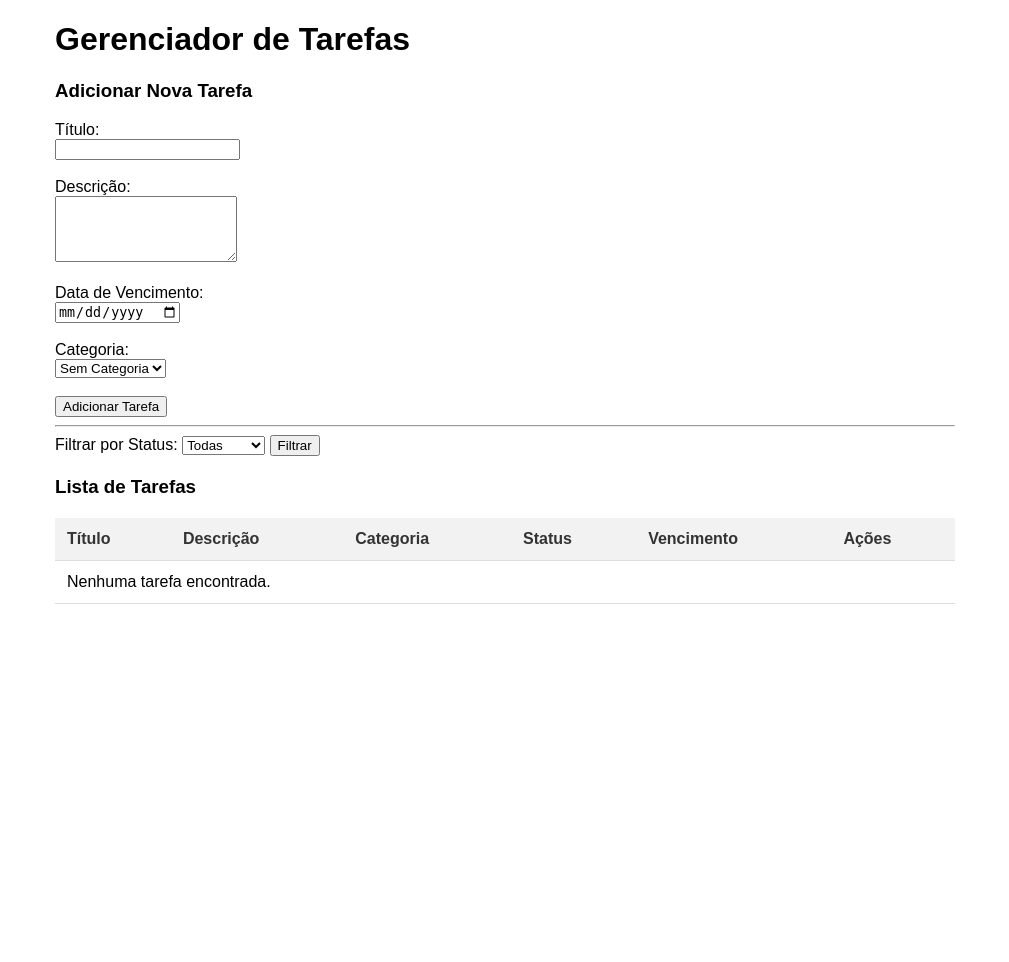
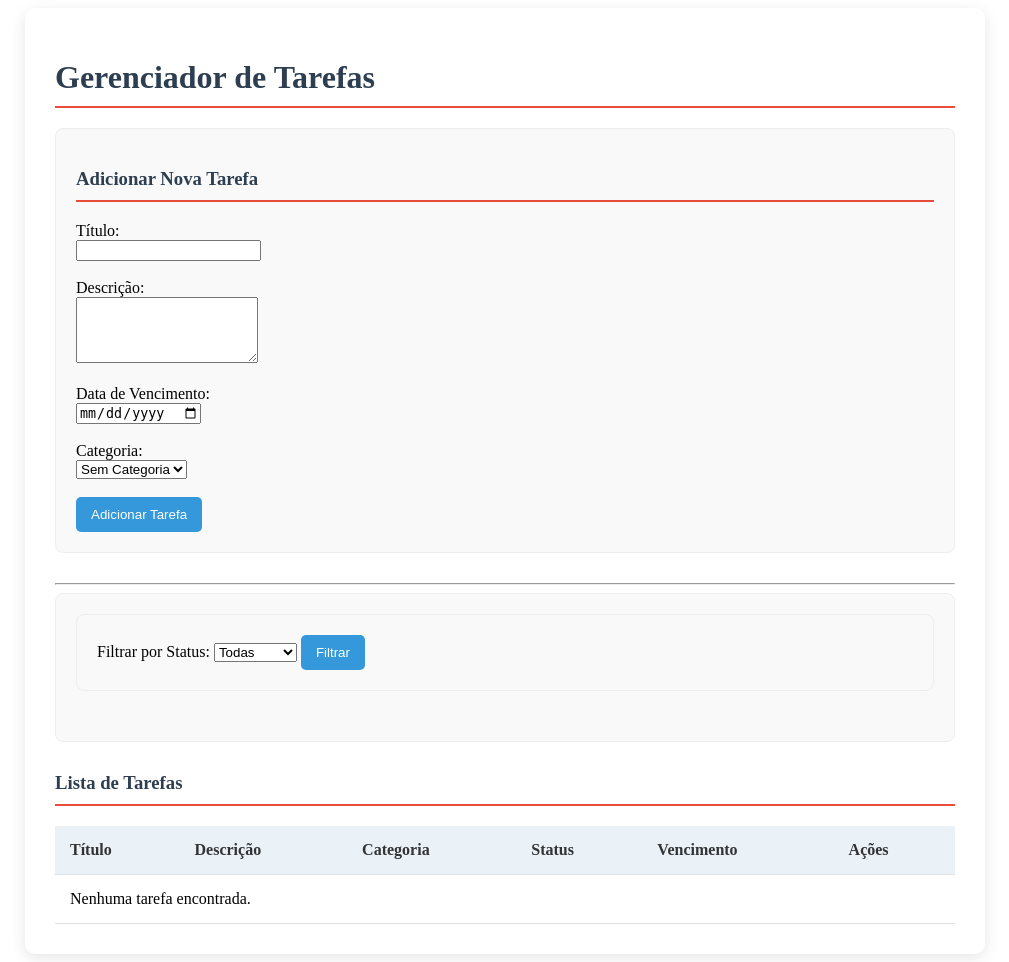
Before and after one commit to Afton06/gerenciador-tarefas, a PHP site: page / in a window 1280 px wide. Shown: the whole page, without its empty margins (135-1144 px from the left). Before the commit the page ends 604 px from the top, so only its background shows below. Run offline with PHP 8.4, Linux system fonts and the light colour scheme; data that the repository does not hold is empty.

Commit message:
Adiciona detalhes visuais e refina o design da aplicação

```diff
--- a/index.php
+++ b/index.php
@@ -44,23 +44,119 @@ $result_categorias = $conn->query($sql_categorias);
     <meta name="viewport" content="width=device-width, initial-scale=1.0">
     <title>Gerenciador de Tarefas</title>
     <style>
-        body { font-family: Arial, sans-serif; margin: 20px; }
-        .container { max-width: 900px; margin: auto; }
-        .acoes a { margin-right: 10px; text-decoration: none; color: #007bff; }
-        .acoes a:hover { text-decoration: underline; }
-        .filtro-form { margin-bottom: 20px; }
-        table { width: 100%; border-collapse: collapse; margin-top: 20px; }
-        th, td { padding: 12px; text-align: left; border-bottom: 1px solid #ddd; }
-        th { background-color: #f2f2f2; color: #333; }
-        tr:hover { background-color: #f9f9f9; }
-        .status-concluida { color: green; font-weight: bold; }
-        .status-pendente { color: orange; font-weight: bold; }
-        .tarefa-concluida { text-decoration: line-through; color: #888; }
-        .botoes-acao { display: flex; gap: 5px; }
-        .botoes-acao a { padding: 5px 10px; border-radius: 5px; }
-        .botoes-acao .editar { background-color: #ffc107; color: black; }
-        .botoes-acao .excluir { background-color: #dc3545; color: white; }
-        .botoes-acao a:hover { opacity: 0.8; }
+        <style>
+            @import url('https://fonts.googleapis.com/css2?family=Poppins:wght@400;600&display=swap');
+
+    body {
+        font-family: 'Poppins', sans-serif;
+        margin: 0;
+        padding: 20px;
+        background-color: #f4f7f9;
+        color: #333;
+    }
+
+    .container {
+        max-width: 900px;
+        margin: auto;
+        background-color: #fff;
+        padding: 30px;
+        border-radius: 10px;
+        box-shadow: 0 4px 15px rgba(0, 0, 0, 0.1);
+    }
+
+    h1, h3 {
+        color: #2c3e50;
+        border-bottom: 2px solid #e74c3c;
+        padding-bottom: 10px;
+        margin-bottom: 20px;
+    }
+
+    form, .filtro-form {
+        margin-bottom: 30px;
+        padding: 20px;
+        background-color: #f9f9f9;
+        border-radius: 8px;
+        border: 1px solid #eee;
+    }
+
+    table {
+        width: 100%;
+        border-collapse: collapse;
+        margin-top: 20px;
+    }
+
+    th, td {
+        padding: 15px;
+        text-align: left;
+        border-bottom: 1px solid #e0e0e0;
+    }
+
+    th {
+        background-color: #eaf2f8;
+        color: #333;
+        font-weight: 600;
+    }
+
+    tr:hover {
+        background-color: #f5f5f5;
+    }
+
+    .status-concluida {
+        color: #28a745;
+        font-weight: bold;
+    }
+
+    .status-pendente {
+        color: #ffc107;
+        font-weight: bold;
+    }
+
+    .tarefa-concluida {
+        text-decoration: line-through;
+        color: #888;
+    }
+
+    .botoes-acao {
+        display: flex;
+        gap: 8px;
+    }
+
+    .botoes-acao a {
+        text-decoration: none;
+        padding: 8px 12px;
+        border-radius: 5px;
+        font-weight: 600;
+        transition: background-color 0.3s, color 0.3s;
+    }
+
+    .botoes-acao .editar {
+        background-color: #f39c12;
+        color: white;
+    }
+
+    .botoes-acao .excluir {
+        background-color: #e74c3c;
+        color: white;
+    }
+
+    .botoes-acao .editar:hover, .botoes-acao .excluir:hover {
+        opacity: 0.9;
+    }
+
+    button {
+        padding: 10px 15px;
+        background-color: #3498db;
+        color: white;
+        border: none;
+        border-radius: 5px;
+        cursor: pointer;
+        transition: background-color 0.3s;
+    }
+
+    button:hover {
+        background-color: #2980b9;
+    }
+</style>
     </style>
 </head>
 <body>
```
